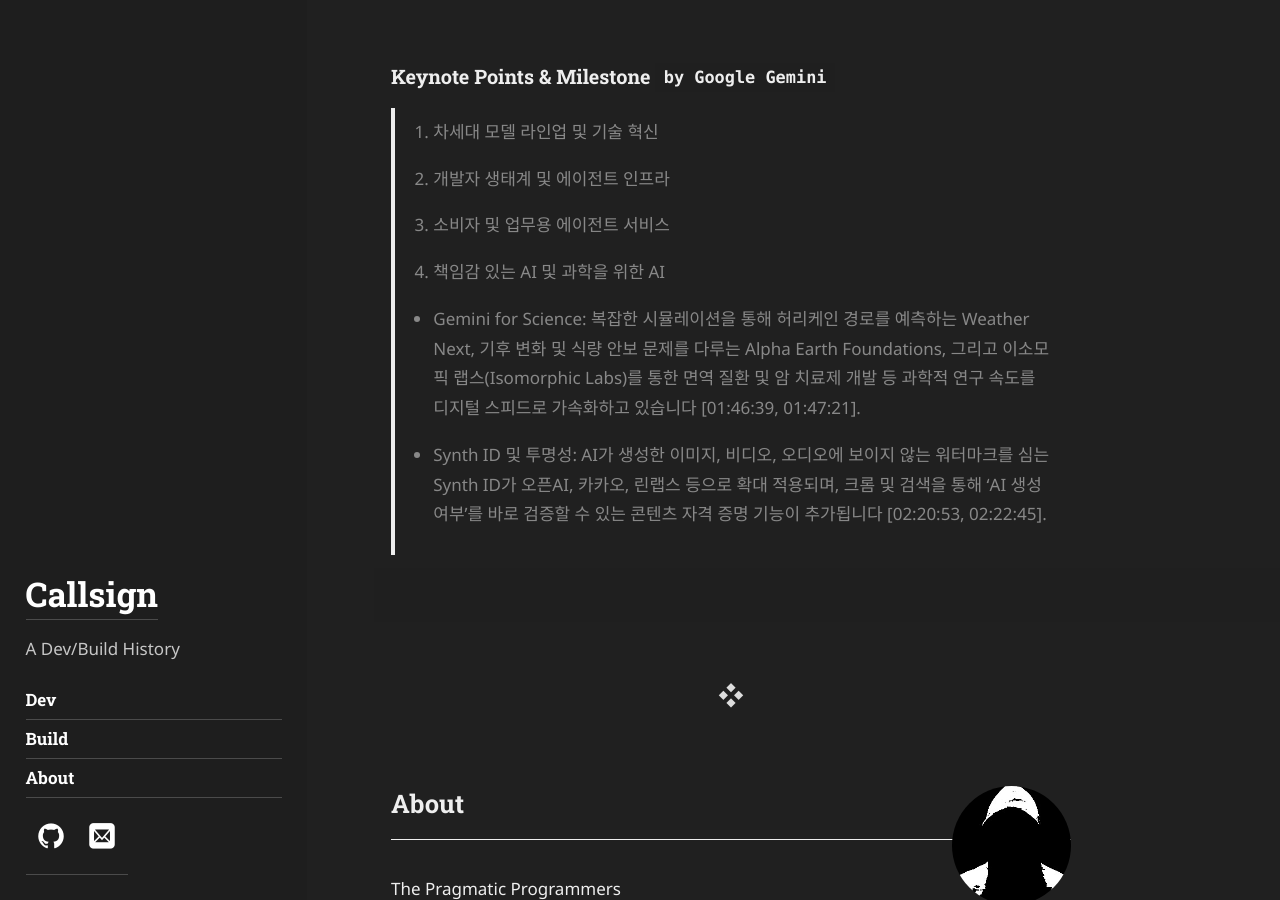
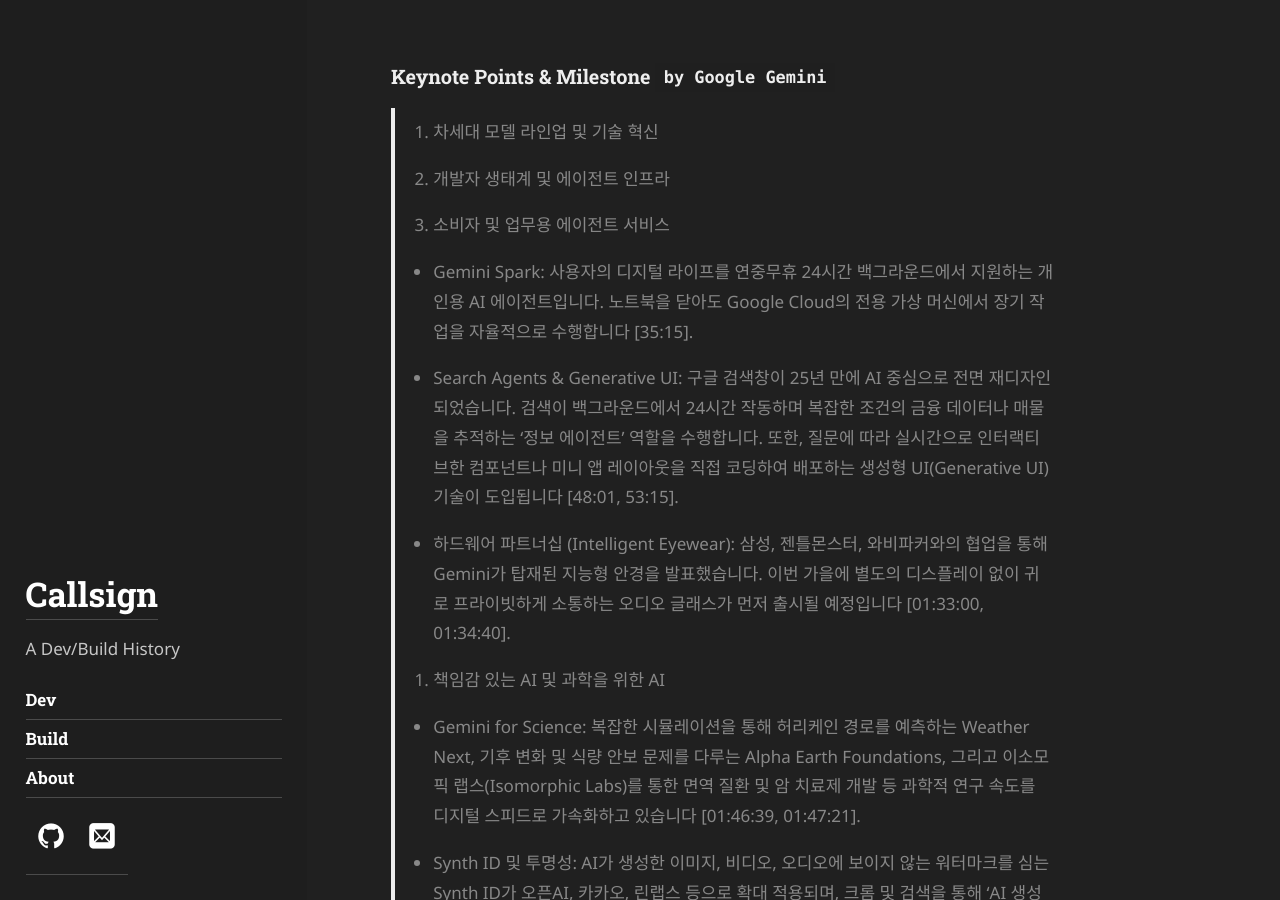
Before and after one commit to callsign88/callsign88.github.io, a Jekyll site: the page built from _posts/2026-05-26-Post-AIPro.md, in a window 1280 px wide and 900 px high, scrolled down 933 px. Built offline with Jekyll 4.4.1, drawn with Linux system fonts in a browser that asks for light colours; some web fonts are replaced.

Commit message:
Restore detailed points for section 3 in Google I/O post

```diff
--- a/_posts/2026-05-26-Post-AIPro.md
+++ b/_posts/2026-05-26-Post-AIPro.md
@@ -37,7 +37,11 @@
 >
 > 3. 소비자 및 업무용 에이전트 서비스<br>
 >
+> - Gemini Spark: 사용자의 디지털 라이프를 연중무휴 24시간 백그라운드에서 지원하는 개인용 AI 에이전트입니다. 노트북을 닫아도 Google Cloud의 전용 가상 머신에서 장기 작업을 자율적으로 수행합니다 [35:15].
 >
+> - Search Agents & Generative UI: 구글 검색창이 25년 만에 AI 중심으로 전면 재디자인되었습니다. 검색이 백그라운드에서 24시간 작동하며 복잡한 조건의 금융 데이터나 매물을 추적하는 '정보 에이전트' 역할을 수행합니다. 또한, 질문에 따라 실시간으로 인터랙티브한 컴포넌트나 미니 앱 레이아웃을 직접 코딩하여 배포하는 생성형 UI(Generative UI) 기술이 도입됩니다 [48:01, 53:15].
+>
+> - 하드웨어 파트너십 (Intelligent Eyewear): 삼성, 젠틀몬스터, 와비파커와의 협업을 통해 Gemini가 탑재된 지능형 안경을 발표했습니다. 이번 가을에 별도의 디스플레이 없이 귀로 프라이빗하게 소통하는 오디오 글래스가 먼저 출시될 예정입니다 [01:33:00, 01:34:40].
 >
 > 4. 책임감 있는 AI 및 과학을 위한 AI<br>
 >
```
